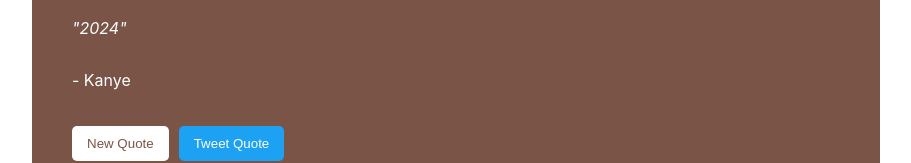
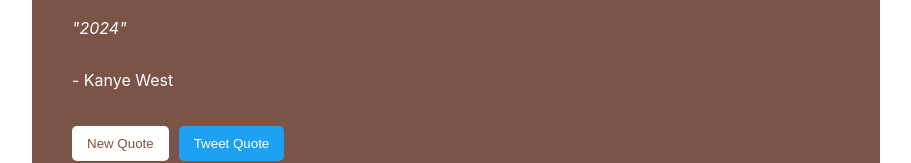
Before and after one commit to notEmmi/fcc-random-quote-machine, a React (Create React App) app: page / in a window 1280 px wide. Shown: the part 359-522 px from the top of the page, without its empty margins (184-1095 px from the left). Built offline with nearby package versions, Linux system fonts and the light colour scheme.

Commit message:
Refactor QuoteBox component: add authors array and implement random author selection for quotes

```diff
--- a/src/App.js
+++ b/src/App.js
@@ -128,13 +128,30 @@ const Quotes = [
     "You basically can say anything to someone on an email or text as long as you put LOL at the end."
 ]
 
+const Authors = [
+  "Kanye West",
+  "Ye",
+  "Yeezy",
+  "Louis Vuitton Don",
+  "Yeezus",
+  "K. West",
+  "The College Dropout",
+  "Yezy"
+];
+
+
 const QuoteBox = function() {
 
   const [quote, setQuote] = useState(Quotes[0]);
+  const [author, setAuthor] = useState(Authors[0]);
 
   const generateQuote = function() {
     const index = Math.floor(Math.random() * Quotes.length);
     setQuote(Quotes[index]);
+
+    const index2 =  Math.floor(Math.random() * Authors.length);
+
+    setAuthor(Authors[index2]);
   }
 
   const tweetQuote = () => {
@@ -149,7 +166,7 @@ const QuoteBox = function() {
         "{quote}"
       </p>
       <p id="author">
-        - Kanye
+        - {author}
       </p>
       <div class='buttons'>
         <button id="new-quote" onClick={generateQuote}>New Quote</button>
```
